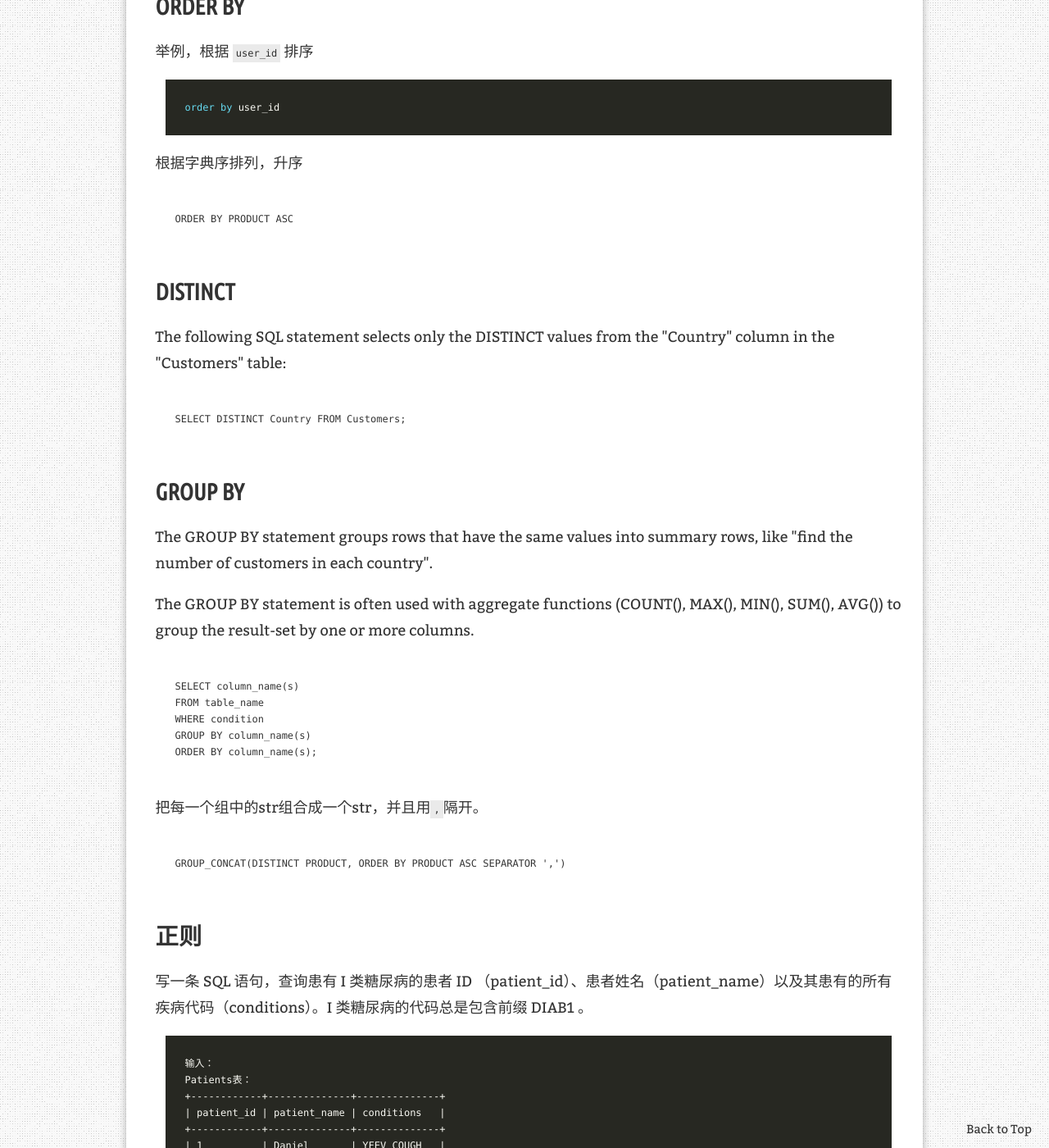
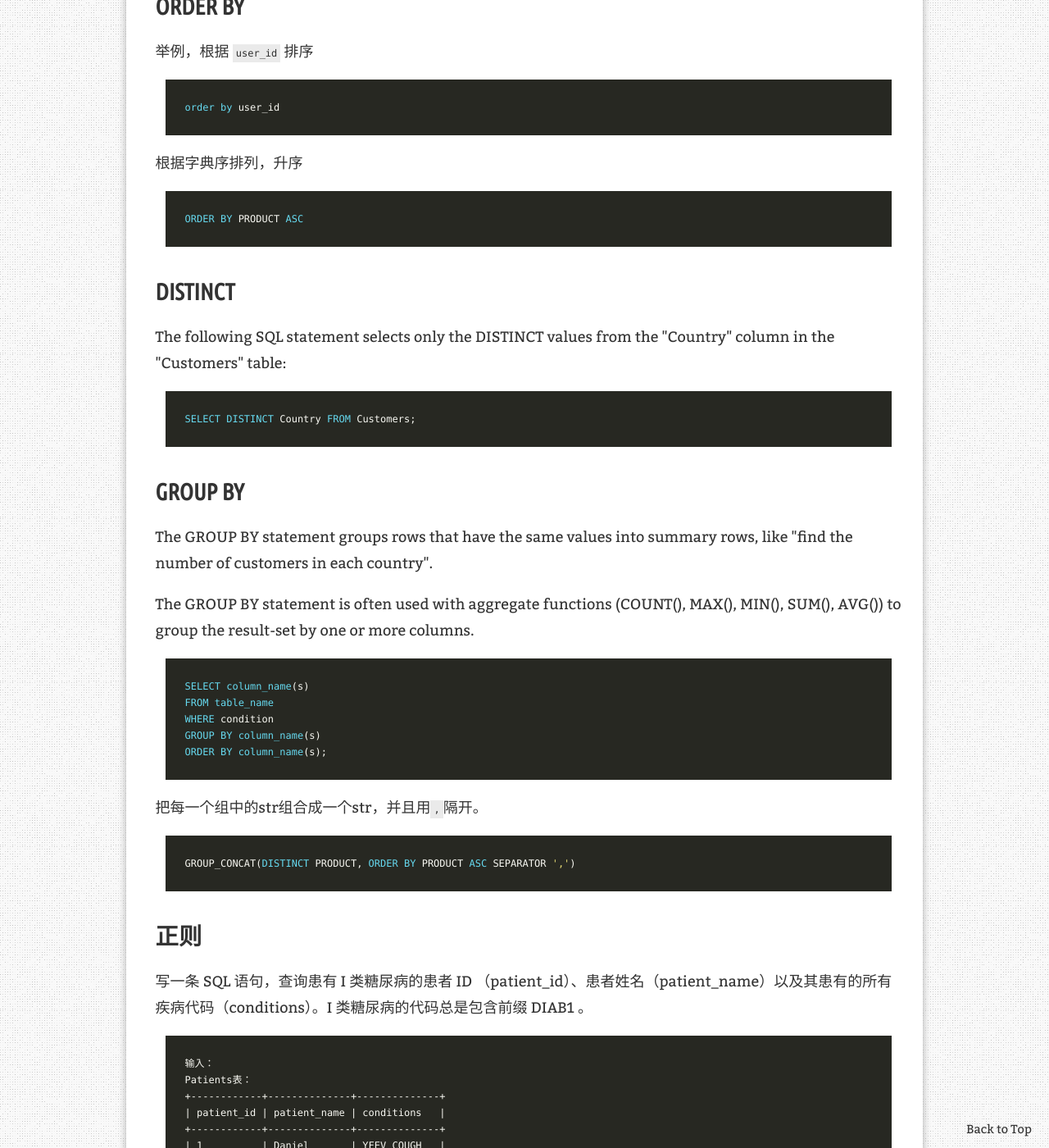
Before and after one commit to AuthurWhywait/AuthurWhywait.github.io, a Jekyll site: the page built from _posts/2022-04-13-leetcode_mysql.md, in a window 1280 px wide and 1400 px high, scrolled down 2968 px. Shown: the whole window at 82% size. Built offline with Jekyll 4.4.1, drawn with Linux system fonts in a browser that asks for light colours; comment, search, counter and statistics services are not loaded.

Commit message:
Update 2022-04-13-leetcode_mysql.md

````diff
--- a/_posts/2022-04-13-leetcode_mysql.md
+++ b/_posts/2022-04-13-leetcode_mysql.md
@@ -103,7 +103,7 @@ order by user_id
 
 根据字典序排列，升序
 
-```SQL
+```sql
 ORDER BY PRODUCT ASC
 ```
 
@@ -111,7 +111,7 @@ ORDER BY PRODUCT ASC
 
 The following SQL statement selects only the DISTINCT values from the "Country" column in the "Customers" table:
 
-```SQL
+```sql
 SELECT DISTINCT Country FROM Customers;
 ```
 
@@ -121,7 +121,7 @@ The GROUP BY statement groups rows that have the same values into summary rows,
 
 The GROUP BY statement is often used with aggregate functions (COUNT(), MAX(), MIN(), SUM(), AVG()) to group the result-set by one or more columns.
 
-```SQL
+```sql
 SELECT column_name(s)
 FROM table_name
 WHERE condition
@@ -131,7 +131,7 @@ ORDER BY column_name(s);
 
 把每一个组中的str组合成一个str，并且用`,`隔开。
 
-```SQL
+```sql
 GROUP_CONCAT(DISTINCT PRODUCT, ORDER BY PRODUCT ASC SEPARATOR ',')
 ```
 
````
